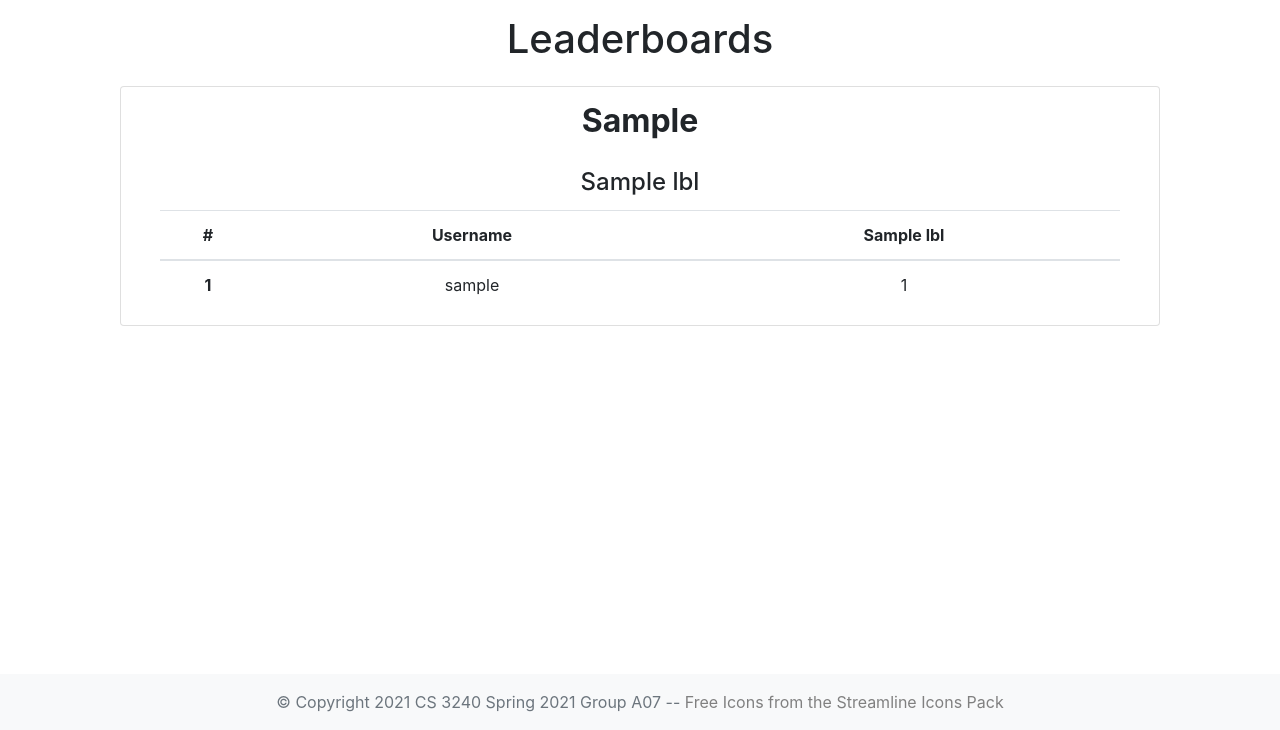
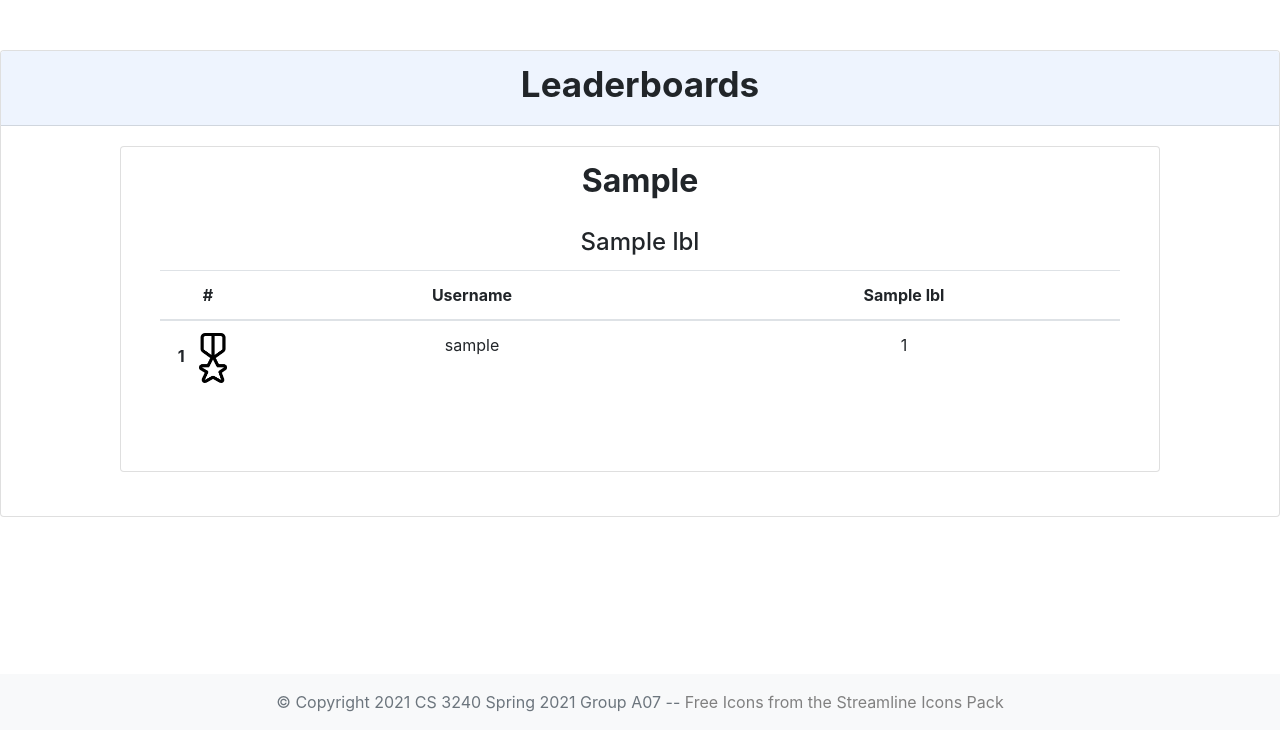
Before and after one commit to calrh007/project-a-07-personal-copy, a Django app: template workout_app/templates/workout_app/leaderboard.html in a window 1280 px wide. Shown: the part 70-800 px from the top of the page. Run offline with Django 3.2, Linux system fonts and the light colour scheme; the template is opened without the code that fills it: most values are stand-ins (such as "Sample title", 1, 10 or a date in 2020).

Commit message:
updated leaderboard page

```diff
--- a/workout_app/templates/workout_app/leaderboard.html
+++ b/workout_app/templates/workout_app/leaderboard.html
@@ -1,9 +1,22 @@
 {% extends "workout_app/base.html" %}
 
+{% load static %}
+
+
 {% block content %}
-<div class="col text-center">
-    <h1 style="padding:15px">Leaderboards</h1>
-    {% if leader_board %}
+
+
+<div style="height:50px;"></div>
+
+<div class="card mx-auto mb-3" style="max-width: 80rem">
+    <div class="card-header" style="background-color:#eef4fe">
+    <div class="text-center">
+        <h2 style="style=padding:15px; font-weight:bold; font-weight:bold; font-size:35px">Leaderboards</h2>
+    </div>
+    </div>
+
+    <div class="card-body" style="text-align:center">
+        {% if leader_board %}
         {% for wt, lbl in leader_board %}
             <div class="card mx-auto mb-4" style="max-width: 65rem">
                 <h2 style="padding:15px; font-weight:bold">{{wt}}</h2>
@@ -20,18 +33,27 @@
                         <tbody>
                             {% for num, cat_count, user in lb_list %}
                             <tr>
-                                <th scope="row">{{num}}</th>
+                                {% if num == 1 %}
+                                    <th scope="row"> <div style="width:30px;"></div> {{num}} <img src="{% get_static_prefix %}icons/award-badge-star-1.png" width="50" /> </th>
+                                {% else %}
+                                    <th scope="row">{{num}}</th>
+                                {% endif %}
+
                                 <td>{{user.username}}</td>
                                 <td>{{cat_count}}</td>
                             </tr>
                             {% endfor %}
                         </tbody>
                     </table>
+                <div style="height:60px;"></div>
+
                 {% endfor %}
             </div>
         {% endfor %}
     {% else %}
         <p>No such leaderboards are available.</p>
     {% endif %}
+    </div>
+</div>
 
 {% endblock %}
```
